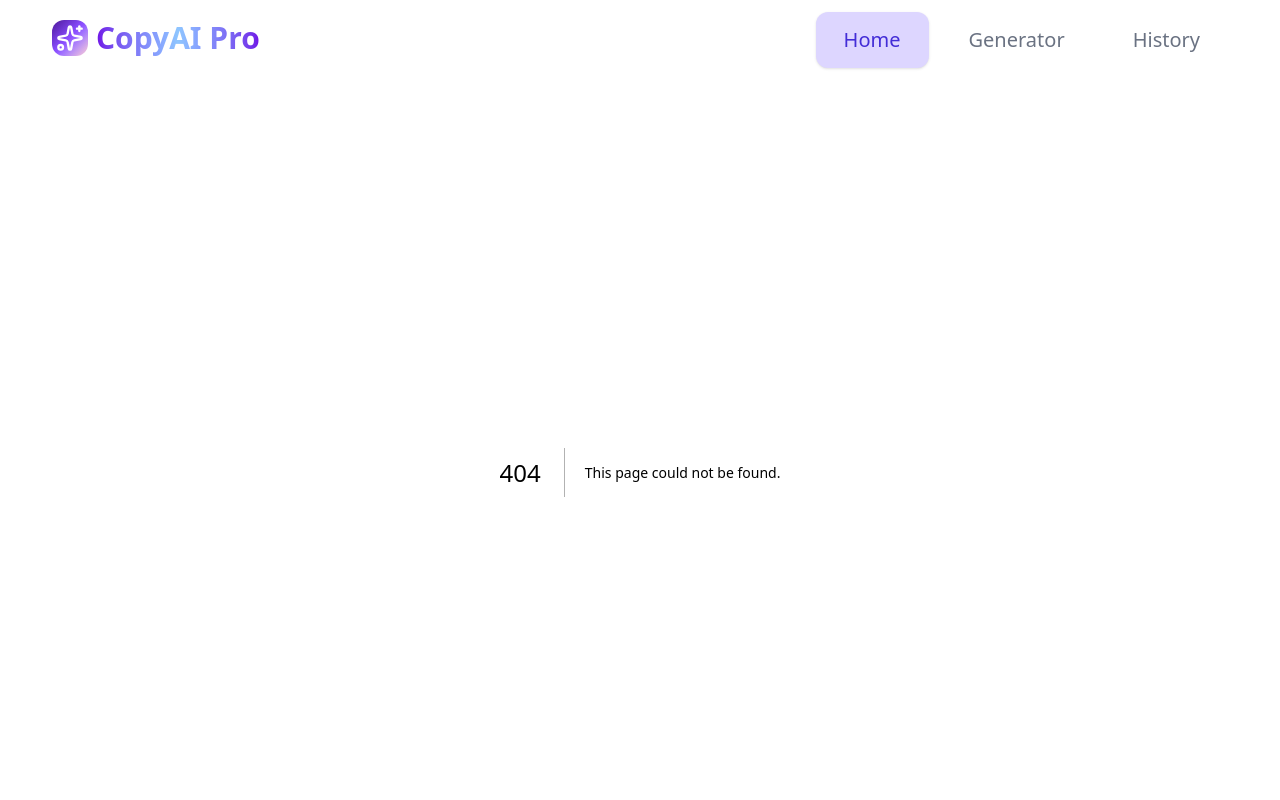
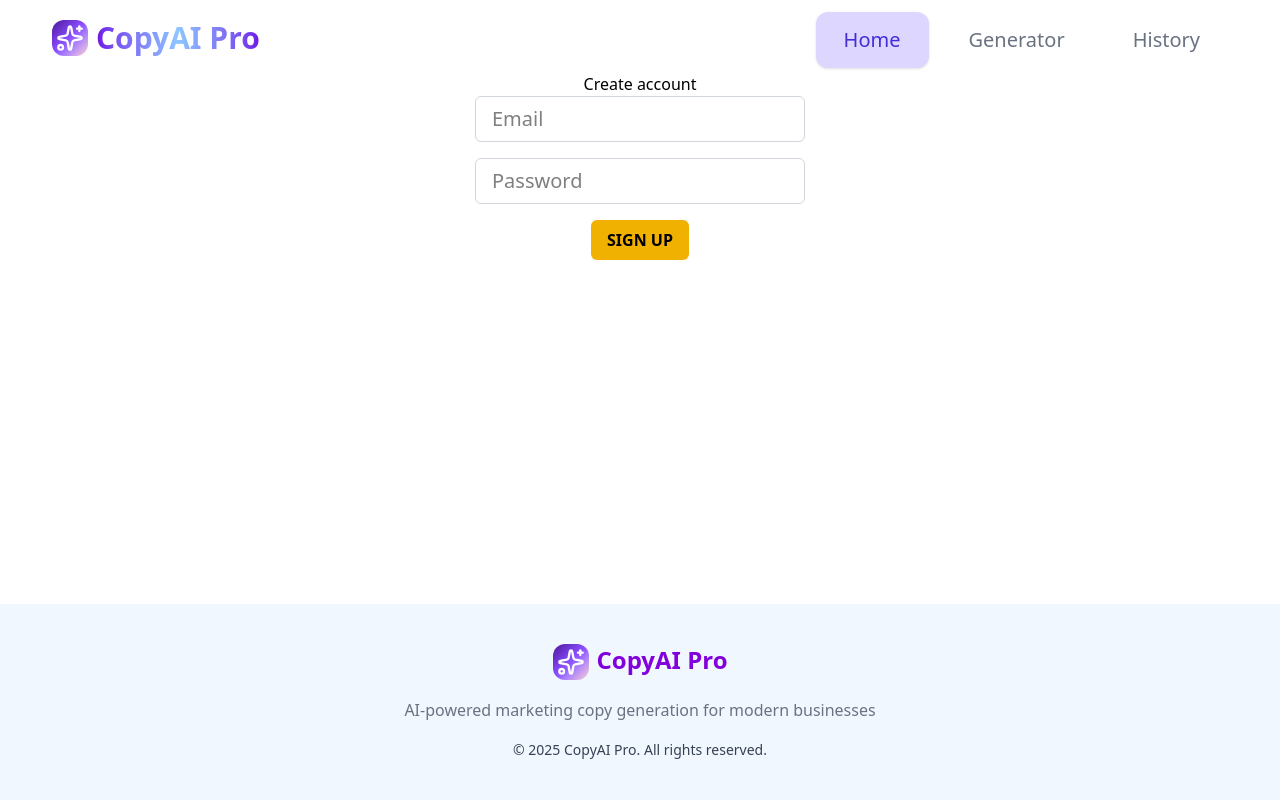
Before and after one commit to elaa-brahmi/ai-marketing-copy, a Next.js app: page /sign-up in a window 1280 px wide. Before the commit this address had no page. Shown: the top 800 px of the page. Built offline with nearby package versions, Linux system fonts and the light colour scheme; no server answers.

Commit message:
create sign up page

```diff
--- /dev/null
+++ b/app/sign-up/page.tsx
@@ -0,0 +1,57 @@
+"use client";
+import { auth } from "../../utils/firebaseConfig";
+import { IconFidgetSpinner } from "@tabler/icons-react";
+import { useRouter } from "next/navigation";
+import { useState } from "react";
+import {
+  useCreateUserWithEmailAndPassword,
+  useSendEmailVerification,
+} from "react-firebase-hooks/auth";
+
+export default function SignUp() {
+  const router = useRouter();
+  const [createUser] = useCreateUserWithEmailAndPassword(auth);
+  const [sendEmailVerification] = useSendEmailVerification(auth);
+
+  const [loading, setLoading] = useState(false);
+  const [email, setEmail] = useState("");
+  const [password, setPassword] = useState("");
+
+  const onSubmit = async () => {
+    await createUser(email, password);
+    await sendEmailVerification();
+    router.push("/");
+  };
+
+  return (
+    <div className="flex justify-center items-center flex-col">
+      <h1>Create account</h1>
+      {loading ? (
+        <IconFidgetSpinner className="animate-spin w-8 h-8" />
+      ) : (
+        <>
+          <input
+            type="text"
+            onChange={(e) => setEmail(e.target.value)}
+            value={email}
+            placeholder="Email"
+            className="text-xl px-4 py-2 rounded-md border border-gray-300 mb-4"
+          />
+          <input
+            type="text"
+            onChange={(e) => setPassword(e.target.value)}
+            value={password}
+            placeholder="Password"
+            className="text-xl px-4 py-2 rounded-md border border-gray-300 mb-4"
+          />
+          <button
+            className="bg-yellow-500 text-black px-4 py-2 rounded-md font-bold"
+            onClick={onSubmit}
+          >
+            SIGN UP
+          </button>
+        </>
+      )}
+    </div>
+  );
+}
```
